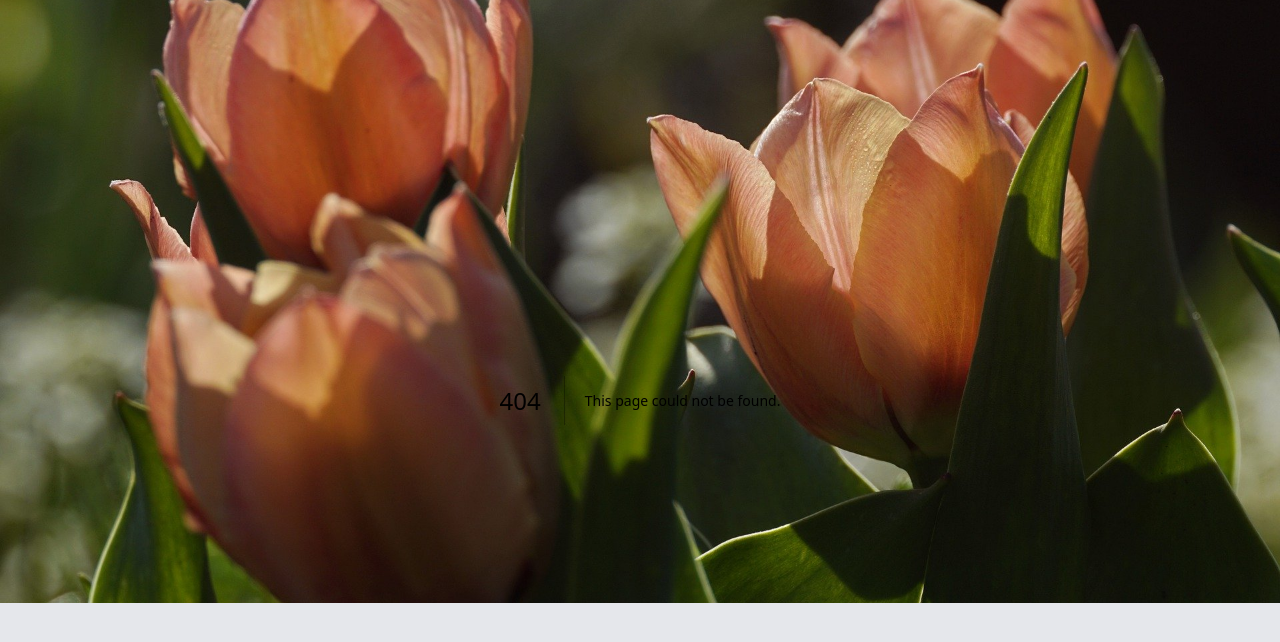
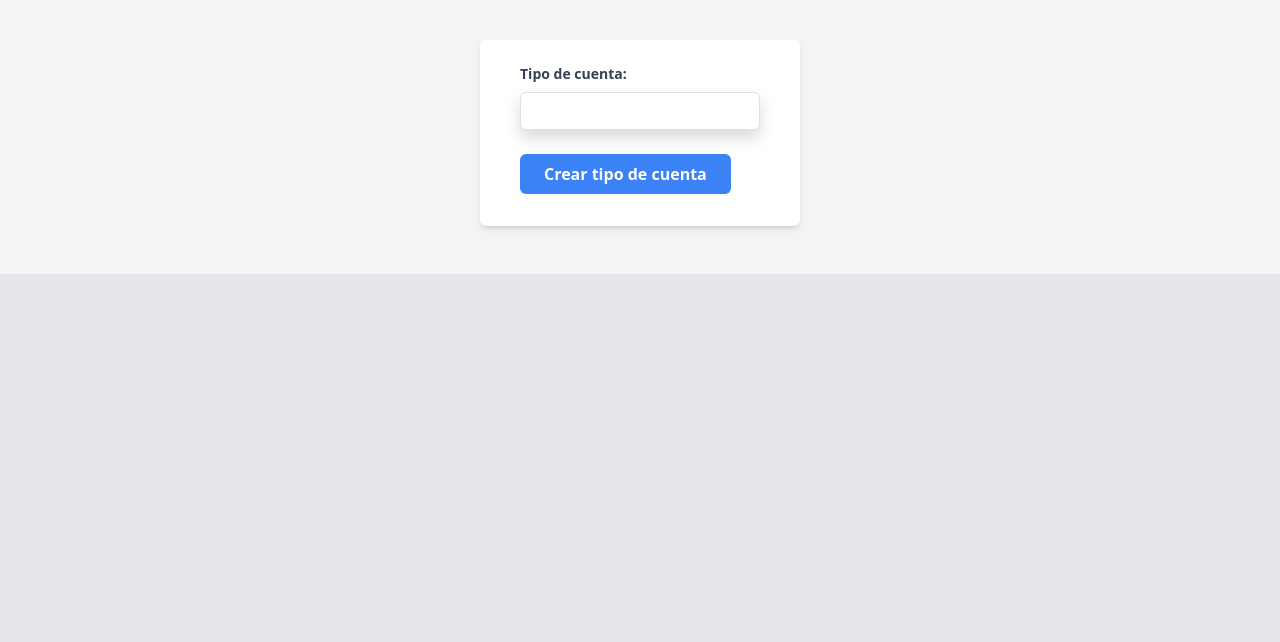
Before and after one commit to JesusRuizH/lsoccer, a Next.js app: page /newTipo_cuenta in a window 1280 px wide. Before the commit this address had no page. Shown: the top 642 px of the page. Built offline with nearby package versions, Linux system fonts and the light colour scheme.

Commit message:
añadiendo tabla tipo_cuenta

```diff
--- /dev/null
+++ b/components/tipo_cuentaCard.js
@@ -0,0 +1,14 @@
+import Link from "next/link"
+
+export function Tipo_cuentaCard({tipo_c}) {
+  return (
+    <Link legacyBehavior href={`/tipo_cuenta/${tipo_c.PK_tipo_cuenta}`} key={tipo_c.PK_tipo_cuenta}>
+    <a>
+        <div className="border border-gray-200 shadow-md p-6">
+        <h3><p id="layoutTxt">Identificador de tipo de cuenta: </p>{tipo_c.PK_tipo_cuenta} </h3>
+        <h3><p id="layoutTxt">Tipo de cuenta: </p>{tipo_c.tipo} </h3>
+        </div>
+    </a>
+  </Link>
+  )
+}
--- /dev/null
+++ b/components/tipo_cuentaForm.js
@@ -0,0 +1,76 @@
+import axios from 'axios';
+import { useEffect, useState } from 'react';
+import {useRouter} from 'next/router';
+import { toast } from 'react-toastify';
+
+export function Tipo_cuentaForm() {
+
+    const [tipo_c, setTipo_cuenta] = useState({
+        tipo: "",
+    })
+    const router = useRouter()
+
+    const handleSubmit = async(e) => {
+        e.preventDefault();
+
+        try {
+            if (router.query.id){
+                await axios.put('/api/tipo_cuenta/' + router.query.id, tipo_c)
+                toast.success('Tipo de cuenta Editado Correctamente')
+            }else {
+                await axios.post('/api/tipo_cuenta', tipo_c)
+                toast.success('Tipo de cuenta Creado Correctamente')
+            }
+            router.push('/tipo_cuenta')
+        } catch (error) {
+
+            toast.error(error.response.data.message)
+        }
+    };
+
+    const handleChange = ({target: {name, value}}) =>
+    setTipo_cuenta ({...tipo_c, [name]: value})
+
+    useEffect(() => {
+
+        const getTipo_cuenta = async () => {
+            const {data} = await axios.get('/api/tipo_cuenta/' + router.query.id)
+            setTipo_cuenta(data)
+        }
+
+        if (router.query.id){
+            getTipo_cuenta(router.query.id)
+        }
+    }, [])
+
+
+    return (
+        <div className="w-full max-w-xs">
+        <form
+          onSubmit={handleSubmit}
+          className="bg-white shadow-md rounded px-10  pt-6 pb-8 mb-2"
+        >
+
+          <div className="mb-4">
+          <label
+            htmlFor="tipo"
+            className="block text-gray-700 text-sm font-bold mb-2"
+          >
+            Tipo de cuenta:
+          </label>
+          <input
+            type="text"
+            name="tipo"
+            onChange={handleChange}
+            className="shadow appearance-none border rounded  w-full py-2 px-3 text-gray-700 leading-tight focus:outline-none focus:shadow-outline"
+            value={tipo_c.tipo}
+          />
+          </div>
+
+          <button className="bg-blue-500 hover:bg-blue-700 py-2 px-4 rounded focus:outline-none focus:shadow-outline font-bold text-white">
+            {router.query.id ? "Editar tipo de cuenta" : "Crear tipo de cuenta"}
+          </button>
+        </form>
+      </div>
+    );
+}
--- /dev/null
+++ b/src/pages/api/tipo_cuenta/[id].js
@@ -0,0 +1,48 @@
+import { pool } from "../../../../config/db"
+
+export default async function handler(req, res){
+
+    switch (req.method) {
+        case 'GET':
+            return await getTipo_cuenta(req, res)
+        case 'DELETE':
+            return await deleteTipo_cuenta(req, res)
+        case 'PUT':
+            return await updateTipo_cuenta(req, res)
+        default:
+            break;
+    }
+
+}
+
+const getTipo_cuenta = async (req, res) => {
+    try {
+        const {id} = req.query
+        const [result] = await pool.query("SELECT * FROM tipo_cuenta WHERE PK_tipo_cuenta = ?", [id])
+        return res.status(200).json(result[0])
+    } catch (error) {
+        return res.status(500).json({message: error.message})
+    }
+}
+
+const deleteTipo_cuenta = async (req, res) => {
+    try {
+        const {id} = req.query
+        await pool.query('delete from tipo_cuenta where PK_tipo_cuenta = ?', [id])
+        return res.status(204).json()
+    } catch (error) {
+        return res.status(500).json({message: error.message})
+    }
+}
+
+const updateTipo_cuenta = async (req, res) => {
+    const {id} = req.query
+    const {tipo} = req.body
+    try {
+        await pool.query('UPDATE tipo_cuenta SET tipo = ? WHERE PK_tipo_cuenta = ?' , [tipo, id]);
+        return res.status(204).json()
+    } catch (error) {
+        return res.status(500).json({message: error.message})
+    }
+
+}
--- /dev/null
+++ b/src/pages/api/tipo_cuenta/index.js
@@ -0,0 +1,36 @@
+import { pool } from '../../../../config/db'
+
+export default async function handler(req, res){
+
+    switch(req.method){
+        //si la llamada a la pagina es GET va a listar todos los productos
+        case 'GET':
+            return await getTipo_cuenta(req, res);
+        //si ees POST va a guardar el producto
+        case 'POST':
+            return await saveTipo_cuenta(req,res)
+    }
+
+}
+
+//funciones
+const getTipo_cuenta = async (req, res) => {
+    try {
+        const [result] = await pool.query('SELECT * FROM tipo_cuenta')
+        //console.log(result);
+        return res.status(200).json(result)
+    } catch (error) {
+        return res.status(500).json({error});
+    }
+}
+
+const saveTipo_cuenta = async (req, res)=>{
+    try {
+        const {tipo,} = req.body
+
+        const [result] = await pool.query('INSERT INTO tipo_cuenta SET ?', {tipo})
+        return res.status(200).json({tipo, id: result.insertId})
+    } catch (error) {
+        return res.status(500).json({message: error.message})
+    }
+}
--- /dev/null
+++ b/src/pages/newTipo_cuenta.js
@@ -0,0 +1,15 @@
+import { Layout } from "../../components/Layout";
+import { Tipo_cuentaForm } from "../../components/tipo_cuentaForm";
+
+
+function NewTipo_cuenta() {
+  return (
+    <Layout>
+      <div className="grid place-items-center h-5/6">
+        <Tipo_cuentaForm />
+      </div>
+    </Layout>
+    );
+}
+
+export default NewTipo_cuenta
--- /dev/null
+++ b/src/pages/tipo_cuenta.js
@@ -0,0 +1,48 @@
+import axios from "axios";
+import { Layout } from "../../components/Layout";
+import Link from 'next/link'
+import { useRouter } from "next/router";
+import { Tipo_cuentaCard } from "../../components/tipo_cuentaCard";
+
+function FirstPage({tipo_cuenta}) {
+
+  const router = useRouter()
+
+  const renderTipo_cuenta = () => {
+
+    if(tipo_cuenta.length === 0) return <h1 className="teext-center text-2xl font-bold">No hay nada tipo de cuenta todavia :(</h1>
+    return tipo_cuenta.map((tipo_c) => (
+      <Tipo_cuentaCard tipo_c={tipo_c} key={tipo_c.PK_tipo_cuenta} />
+    ));
+  }
+
+  return (
+    //toma productForm dede components para darle formato a la pagina inicial
+    <Layout>
+      <div className="grid gap-4 grid-cols-1 md:grid-cols-3">
+        {renderTipo_cuenta()}
+
+        <button className="bg-orange-500 hover:bg-amber-400 py-2 px-4 rounded focus:outline-none focus:shadow-outline font-bold text-white"
+        onClick={() => router.push("/newTipo_cuenta")}
+        >Nuevo tipo de cuenta</button>
+      </div>
+
+    </Layout>
+  );
+}
+
+//funcion especial de next para ejecutar una logica antes ded que la pantalla sea devuelta al cliente
+export  const getServerSideProps = async (context)  =>{
+  const {data: tipo_cuenta} = await axios.get(
+    "http://localhost:3000/api/tipo_cuenta"
+    );
+
+  return {
+    props: {
+        tipo_cuenta,
+    }, // will be passed to the page component as props
+  };
+};
+
+
+export default FirstPage;
--- /dev/null
+++ b/src/pages/tipo_cuenta/[id].js
@@ -0,0 +1,53 @@
+import { Layout } from '../../../components/Layout'
+import axios from 'axios'
+import {useRouter} from 'next/router'
+import { toast } from 'react-toastify'
+
+function Tipo_cuentaPage({ tipo_c }) {
+
+    const router = useRouter()
+
+    const handleDelete = async (id) => {
+      try {
+        await axios.delete('/api/tipo_cuenta/' + id)
+        router.push('/tipo_cuenta')
+      } catch (error) {
+        toast.error(error.response.data.message)
+      }
+    }
+  //when I press the button comes here
+  return (
+    <Layout>
+      <h1>{tipo_c.PK_tipo_cuenta}</h1>
+      <h1>{tipo_c.tipo}</h1>
+
+      <button
+        className="bg-red-500 hover:bg-red-700 text-white px-3 py-2 rounded"
+        onClick={() => handleDelete(tipo_c.PK_tipo_cuenta)}
+      >
+
+        Eliminar
+      </button>
+
+      <button
+        className="bg-gray-500 hover:bg-gray-800 ml-2 text-white px-5 py-2 rounded"
+        onClick={() => router.push("/tipo_cuenta/edit/"+tipo_c.PK_tipo_cuenta)}
+      >
+        Editar
+      </button>
+
+    </Layout>
+  );
+}
+
+export const getServerSideProps = async (context) => {
+
+    const {data: tipo_c} = await axios.get('http://localhost:3000/api/tipo_cuenta/' + context.query.id)
+    return {
+        props: {
+            tipo_c,
+        },
+    };
+};
+
+export default Tipo_cuentaPage;
--- /dev/null
+++ b/src/pages/tipo_cuenta/edit/[id].js
@@ -0,0 +1,4 @@
+import newTipo_cuenta from '../../newTipo_cuenta';
+
+
+export default newTipo_cuenta;
```
